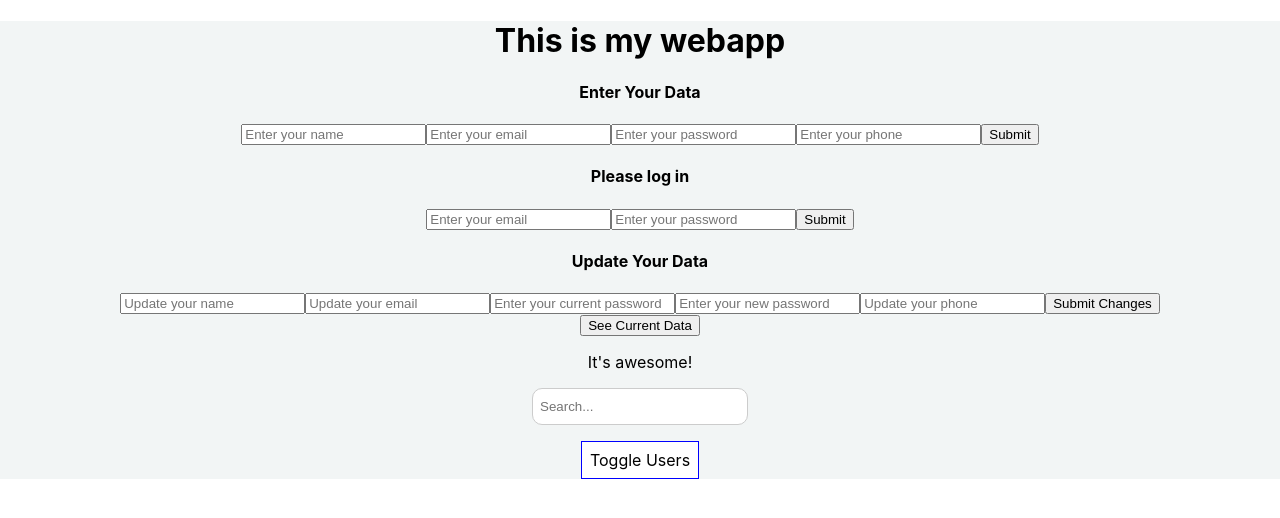
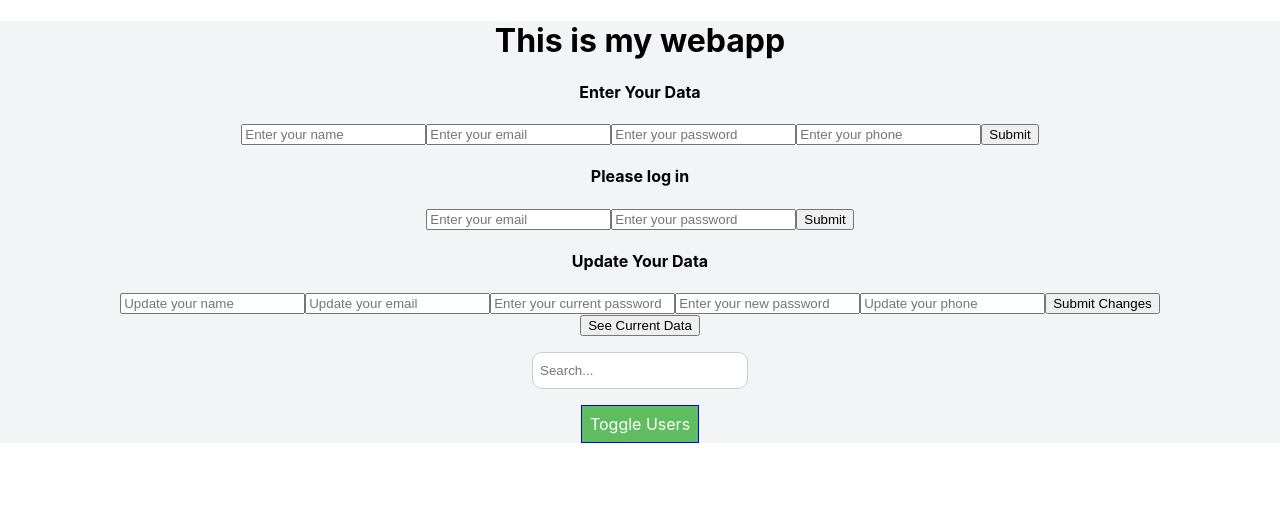
Before and after one commit to NadiaVoloshyna/webapp-front-react, a React (Create React App) app: page / in a window 1280 px wide. Shown: the top 518 px of the page. Built offline with nearby package versions, Linux system fonts and the light colour scheme.

Commit message:
added button dynamic styling

```diff
--- a/src/components/App.css
+++ b/src/components/App.css
@@ -5,9 +5,18 @@
   background-position: bottom;
 }
 .Button {
-  background-color: white;
+  background-color: green;
+  color: white;
   font: inherit;
   border: 1px solid blue;
   padding: 8px;
   cursor: pointer;
 }
+.red {
+  background-color: rgb(95, 189, 95);
+  color: white;
+  font: inherit;
+  border: 1px solid blue;
+  padding: 8px;
+  cursor: pointer;
+}
--- a/src/components/App.js
+++ b/src/components/App.js
@@ -13,16 +13,6 @@ class App extends Component {
     showUsers: false
   }
 
-  nameChangedHandler = (event) => {
-    this.setState({
-      users: [
-        {name: 'Nadiia', email: 'nadiia@gmail.com'},
-        {name: event.target.value, email: 'max@gmail.com'},
-        {name: 'Taras', email: 'taras@gmail.com'}
-      ]
-    })
-  }
-
   deleteUserHandler = (userId) => {
     const token = localStorage.getItem('token');
     axios.delete(`${apiURL}/api/v1/users/${userId}`, {
@@ -33,7 +23,7 @@ class App extends Component {
   }).then(result => {
     const deleted = result;
     if(deleted) {
-      console.log('Successfully deleted');
+      alert ('Successfully deleted');
   }
   })
   }
@@ -59,8 +49,8 @@ class App extends Component {
 };
 
   render() {
-
     let users = null;
+    const classes = [];
 
     if(this.state.showUsers) {
       users = (
@@ -75,6 +65,10 @@ class App extends Component {
           })}
       </div>
       );
+      classes.push('Button');
+    }
+    else {
+      classes.push('red');
     }
 
     return (
@@ -83,9 +77,8 @@ class App extends Component {
       <RegisterForm />
       <LoginForm />
       <UserUpdateForm />
-      <p>It's awesome!</p>
       <UserSearch />
-      <button className="Button" onClick={this.toggleUsersHandler}>Toggle Users</button>
+      <button className={classes} onClick={this.toggleUsersHandler}>Toggle Users</button>
       {users}
     </div>
   );
--- a/src/components/User/User.js
+++ b/src/components/User/User.js
@@ -4,9 +4,9 @@ import './User.css';
 const User = (props) => {
     return (
         <div className="User">
-            {props.name} <hr />
+            {props.name} <br />
             {props.email} <br />
-            {props.phone}<br />
+            {props.phone}<hr />
             <button onClick={props.delete}>Delete User</button>
         </div>
     )
--- a/src/components/User/UserSearch.js
+++ b/src/components/User/UserSearch.js
@@ -23,7 +23,7 @@ class UserSearch extends Component {
       }).then(result => {
         const deleted = result;
         if(deleted) {
-          console.log('Successfully deleted');
+          alert ('Successfully deleted');
       }
       })
       }
```
Also changed, not shown: 1 other file (tests, documents, lock files or other folders).
